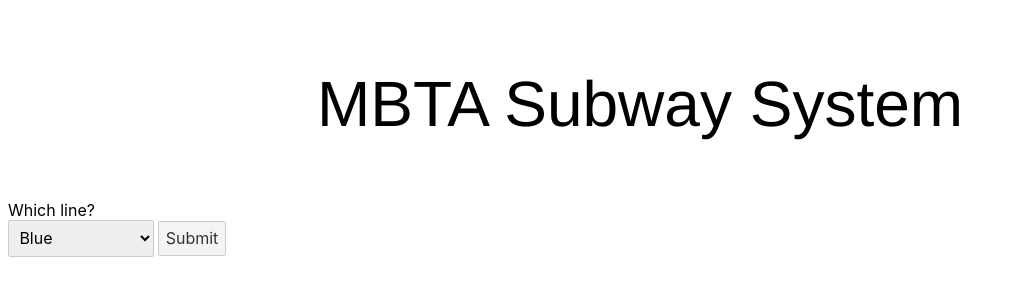
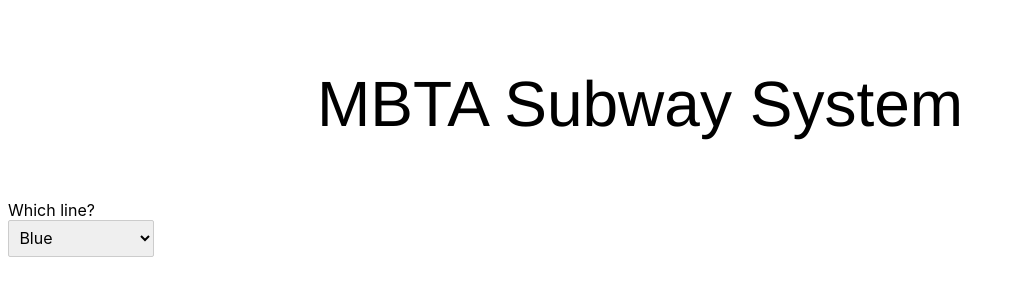
Before and after one commit to mariecreel/mbta-app, a Svelte app: page / in a window 1280 px wide. Shown: the top 300 px of the page, without its empty margins (0-1014 px from the left). Built offline with nearby package versions, Linux system fonts and the light colour scheme; no server answers.

Commit message:
adding more TODO comments for myself

```diff
--- a/src/select-stops.svelte
+++ b/src/select-stops.svelte
@@ -8,5 +8,5 @@
   <option value="Orange">Orange</option>
   <option value="Red">Red</option>
 </select>
-<button value="submit" on:click={console.log("clicked")}>Submit</button>
-<!-- TODO: how to use value of select? how to do events properly in svelte?-->
+<!-- TODO: how to use value of select? how to do events properly in svelte? -->
+<!-- i.e. how to pass select value to async function? -->
```
